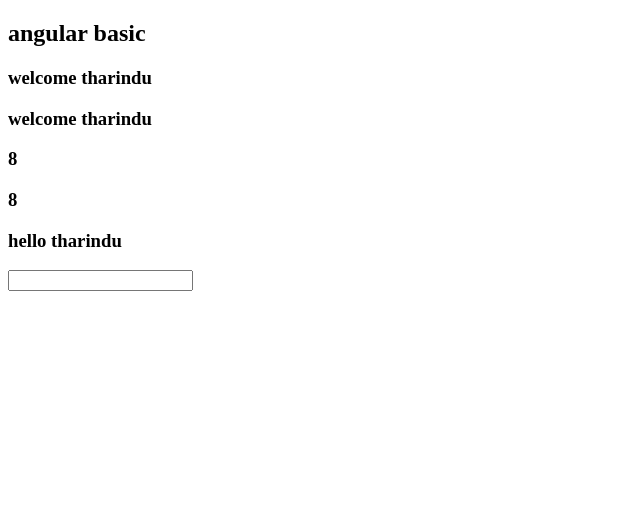
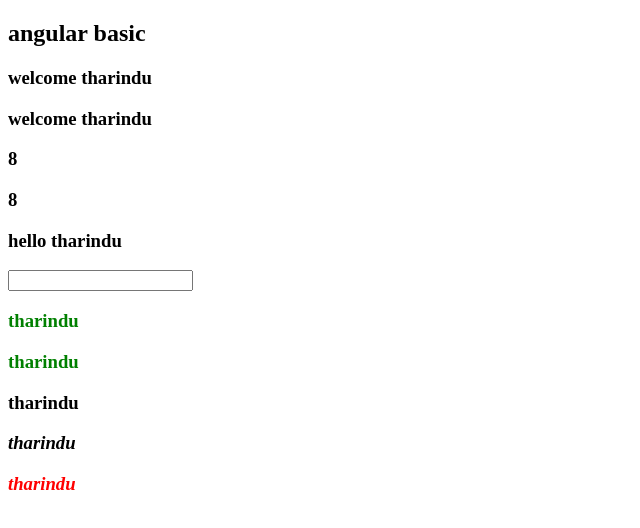
Before and after one commit to tharinduAyagama/angular_basic, an Angular app: page / in a window 1280 px wide. Shown: the top 528 px of the page, without its empty margins (0-640 px from the left). Built offline with nearby package versions, Linux system fonts and the light colour scheme.

Commit message:
class binding

```diff
--- a/src/app/app.component.html
+++ b/src/app/app.component.html
@@ -1,3 +1,4 @@
 <h2>angular basic</h2>
 <app-interpolation></app-interpolation>
 <app-property-binding></app-property-binding>
+<app-class-binding></app-class-binding>
--- a/src/app/app.module.ts
+++ b/src/app/app.module.ts
@@ -5,12 +5,14 @@
 import { AppComponent } from './app.component';
 import { InterpolationComponent } from './interpolation/interpolation.component';
 import { PropertyBindingComponent } from './property-binding/property-binding.component';
+import { ClassBindingComponent } from './class-binding/class-binding.component';
 
 @NgModule({
   declarations: [
     AppComponent,
     InterpolationComponent,
-    PropertyBindingComponent
+    PropertyBindingComponent,
+    ClassBindingComponent
   ],
   imports: [
     BrowserModule,
--- /dev/null
+++ b/src/app/class-binding/class-binding.component.html
@@ -0,0 +1,5 @@
+<h3 class="safe" >tharindu</h3>
+<h3 [class]="safeClass">tharindu</h3>
+<h3 [class.safe]="isSafe">tharindu</h3>
+<h3 [ngClass]="safeStyle">tharindu</h3>
+<h3 [ngClass]="dangerStyle">tharindu</h3>
--- /dev/null
+++ b/src/app/class-binding/class-binding.component.scss
@@ -0,0 +1,9 @@
+.safe {
+    color: green;
+}
+.danger {
+    color: red;
+}
+.makeBeautiful {
+    font-style: italic;
+}
--- /dev/null
+++ b/src/app/class-binding/class-binding.component.ts
@@ -0,0 +1,25 @@
+import { Component, OnInit } from '@angular/core';
+
+@Component({
+  selector: 'app-class-binding',
+  templateUrl: './class-binding.component.html',
+  styleUrls: ['./class-binding.component.scss']
+})
+export class ClassBindingComponent implements OnInit {
+
+  public safeClass = "safe";
+  public isSafe = false;
+  public safeStyle = {
+      "safe": this.isSafe,
+      "makeBeautiful": true
+  }
+  public dangerStyle = {
+      "danger": !this.isSafe,
+      "makeBeautiful": true
+  }
+  constructor() { }
+
+  ngOnInit() {
+  }
+
+}
```
Also changed, not shown: 1 other file (tests, documents, lock files or other folders).
